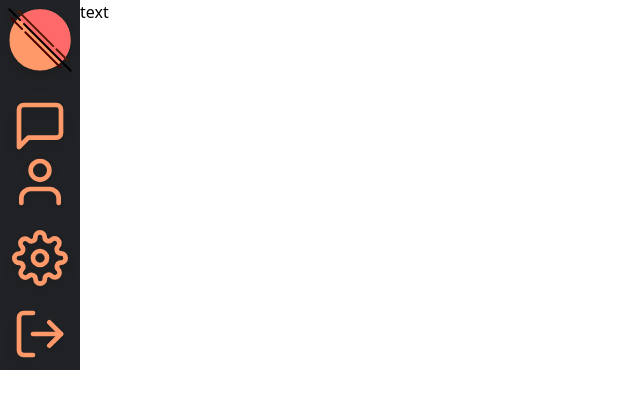
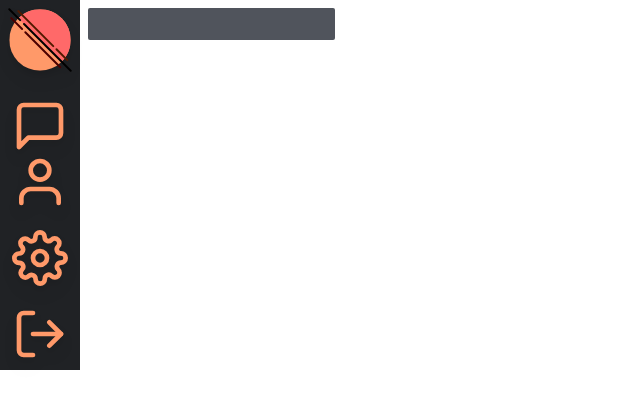
Before and after one commit to TheSheefooProject/frontend, a Next.js app: page /login in a window 1280 px wide. Shown: the top 408 px of the page, without its empty margins (0-640 px from the left). Built offline with nearby package versions, Linux system fonts and the light colour scheme.

Commit message:
+ Textbox component

```diff
--- a/components/common/TextBox/TextBox.tsx
+++ b/components/common/TextBox/TextBox.tsx
@@ -1,37 +1,24 @@
 import styles from './textbox.module.scss'
 
-const typeColours = {
-  default: '#444444',
-  positive: '#008044',
-  negative: '#BC203F',
-  neutral: '#3F67AB',
-}
 const TextBox = (props: {
   [x: string]: any
   text?: string
   className?: string
-  type?: keyof typeof typeColours
-  disabled?: boolean
-  noMargin?: boolean
-  fixedWidth?: boolean
-  iconOnly?: boolean
+  placeHolder?: string
 }) => {
   // Default prop values
-  const {
-    icon = '',
-    text = '',
-    type = 'default',
-    disabled = false,
-    className = '',
-    bg_colour = '#4FDC7C',
-    onClick = null,
-    noMargin = false,
-    fixedWidth = false,
-    iconOnly = false,
-    ...restProps
-  } = props
+  const { placeholder = '', className = '', text = '', ...restProps } = props
 
-  return <input type="text"></input>
+  return (
+    <input
+      className={
+        `${'rounded-sm bg-back_4 py-1 px-2 text-text_1 focus:outline-none focus:ring focus:ring-back_3'} ` +
+        className
+      }
+      defaultValue={text}
+      type="text"
+    ></input>
+  )
 }
 
 export default TextBox
--- a/pages/devpage/index.tsx
+++ b/pages/devpage/index.tsx
@@ -56,7 +56,6 @@ const Devpage: NextPage = () => {
           onClick={() => console.log('I was clicked 💀')}
         ></Button>
       </div>
-      <TextBox></TextBox>
     </main>
   )
 }
--- a/pages/login.tsx
+++ b/pages/login.tsx
@@ -6,6 +6,7 @@ import Link from 'next/link'
 import Image from 'next/image'
 import Button from '../components/common/Button'
 import Switch from '../components/common/Switch'
+import TextBox from '../components/common/TextBox'
 
 const Login: NextPage = () => {
   return (
@@ -13,7 +14,7 @@ const Login: NextPage = () => {
       id="text_input_container"
       className={' relative bottom-0 max-h-[30vh] w-[100%]'}
     >
-      text
+      <TextBox className="m-2"></TextBox>
     </div>
   )
 }
```
